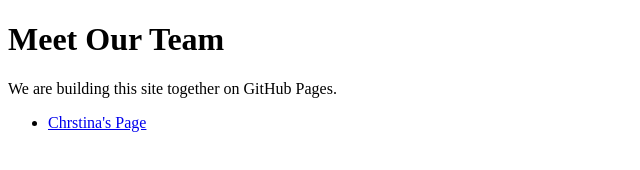
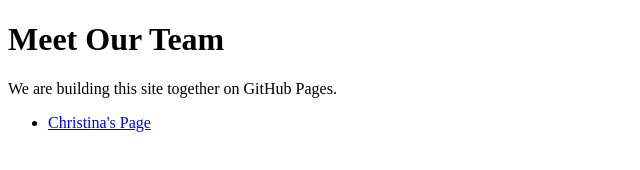
Before and after one commit to Christina-Edwards/team-website-project, a plain HTML site: page index.html in a window 1280 px wide. Shown: the full height of the page, 0-640 px from the left. Drawn offline with Linux system fonts and the light colour scheme.

Commit message:
Update index.html

```diff
--- a/index.html
+++ b/index.html
@@ -7,7 +7,7 @@
   <h1>Meet Our Team</h1>
   <p>We are building this site together on GitHub Pages.</p>
   <ul>
-    <li><a href="christina.html">Chrstina's Page</a></li>
+    <li><a href="christina.html">Christina's Page</a></li>
   </ul>
 </body>
 </html>
```
